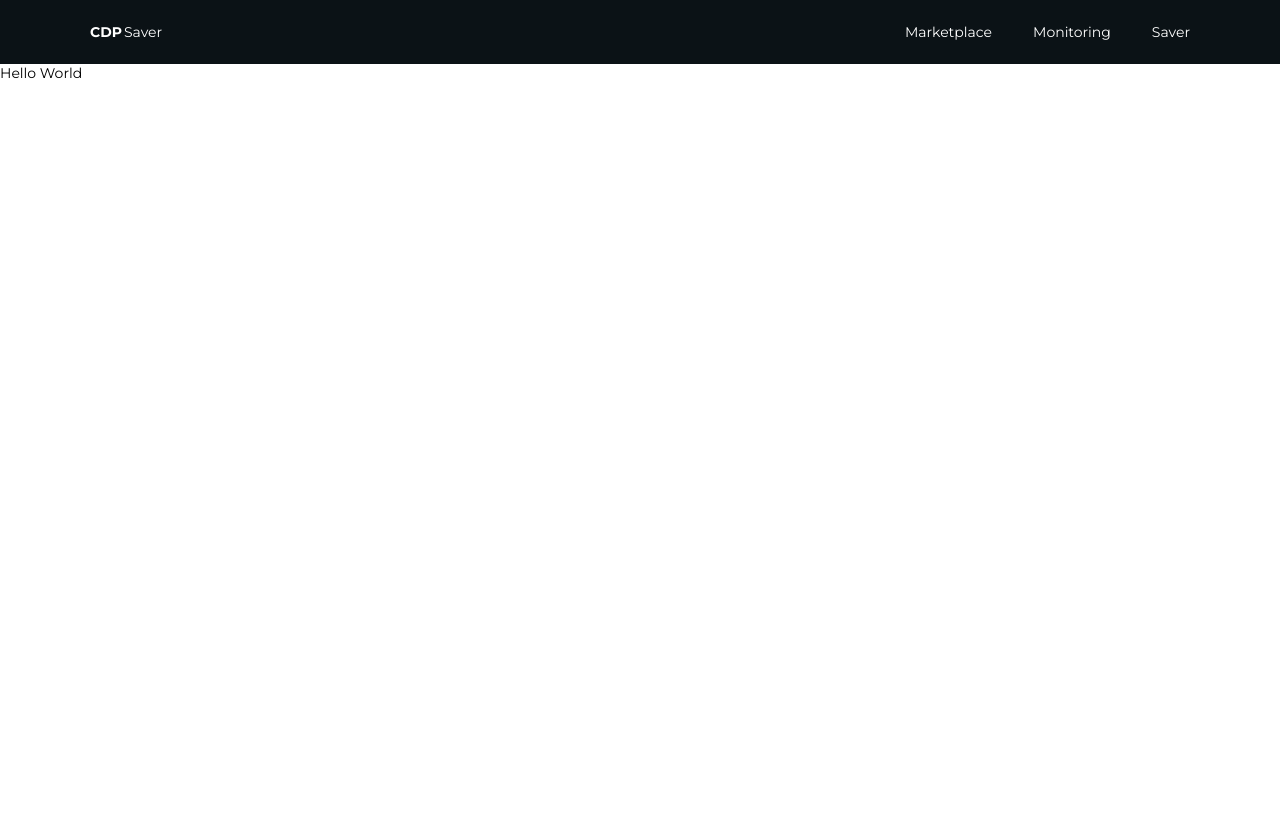
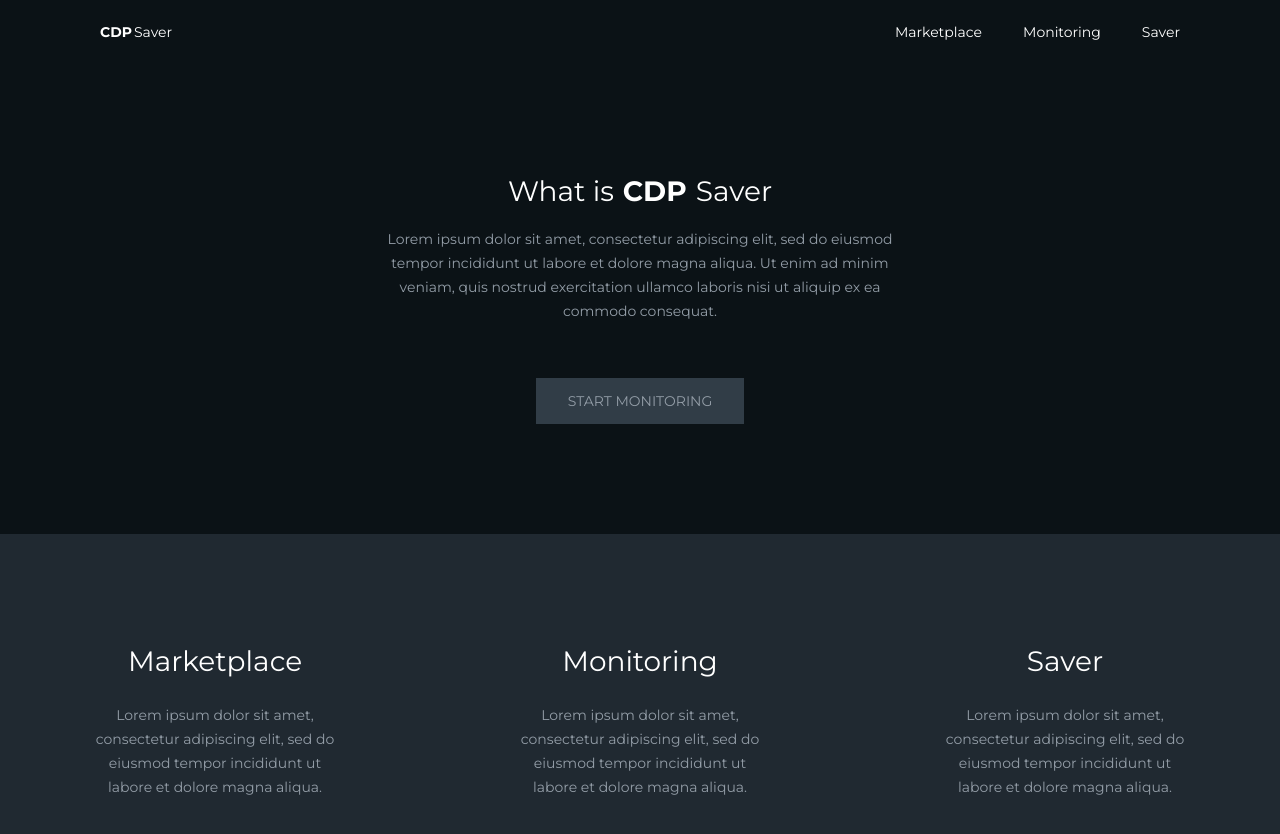
Before and after one commit to Alexintosh/cdpsaver, a React app in the folder client/: page / in a window 1280 px wide. Shown: the top 834 px of the page. Before the commit the page ends 800 px from the top, so only its background shows below. Built offline with nearby package versions, Linux system fonts and the light colour scheme.

Commit message:
Add HomePage sections.

```diff
--- a/client/src/common/buttons.scss
+++ b/client/src/common/buttons.scss
@@ -3,91 +3,19 @@
 @import "../common/variables";
 
 .button {
+  display: inline-flex;
+  align-items: center;
+  justify-content: center;
   border: none;
   cursor: pointer;
-  font-weight: bold;
-  color: black;
-  padding: 15px 30px;
+  padding: 14px 32px;
   font-size: $font-size-regular;
-  transition: all 0.2s;
-  background: none;
-  text-decoration: underline;
+  @include hover-transition;
+  background: $dark-gray;
+  color: $gray;
   text-align: center;
-  display: flex;
-  align-items: center;
-  justify-content: center;
-
-  &:focus {
-    outline: 0;
-    box-shadow: 0 0 0 1px #2684FF;
-  }
-
-  &:disabled, &:disabled.danger {
-    cursor: not-allowed;
-    color: $darker-gray;
-
-    &:hover {
-      cursor: not-allowed;
-      color: $darker-gray;
-      background-color: inherit;
-    }
-  }
-
-  &.button-submit {
-    background-color: $yellow;
-    text-decoration: none;
-
-    &:disabled {
-      opacity: 0.6;
-      color: black;
-
-      &:hover { background-color: $yellow }
-    }
-
-    &:hover:not(:disabled) {
-      color: black;
-      background-color: lighten($yellow, 10);
-    }
-  }
-
-  &.danger {
-    background-color: #f34949;
-
-    &:hover {
-      background-color: lighten(#f34949, 10);
-    }
-  }
-
-  &.white {
-    text-decoration: none;
-    background-color: white;
-    border-bottom: 1px solid $gray;
-  }
 
   &:hover {
-    color: lighten(black, 70);
-  }
-
-  &.submit-secondary {
-    text-decoration: none;
-    border: 1px solid $yellow;
-  }
-
-  &.button-round {
-    font-size: 25px;
-    width: 60px;
-    height: 60px;
-    border-radius: 50%;
-    background: $yellow;
-    color: black;
-    box-shadow: 0 20px 20px rgba(0, 0, 0, 0.1);
-    text-decoration: none;
-    @include flex-center;
-    @include hover-transition;
-
-    &:hover:not(:disabled) {
-      color: black;
-      background-color: lighten($yellow, 10);
-    }
+    background: lighten($dark-gray, 10);
   }
 }
--- a/client/src/common/colors.scss
+++ b/client/src/common/colors.scss
@@ -1 +1,4 @@
 $very-dark-gray: #0B1216;
+$darker-gray: #202931;
+$dark-gray: #313D47;
+$gray: #939DA7;
--- a/client/src/common/text.scss
+++ b/client/src/common/text.scss
@@ -3,6 +3,7 @@
 $main-font: 'Montserrat', sans-serif;
 
 //FONT SIZES ( 1rem = 10px )
+$font-size-title: 2.8rem;
 $font-size-giant: 2.2rem;
 $font-size-extra-large: 2rem;
 $font-size-large: 1.8rem;
--- a/client/src/components/App/Routes.jsx
+++ b/client/src/components/App/Routes.jsx
@@ -3,7 +3,7 @@ import { connect, Provider } from 'react-redux';
 import PropTypes from 'prop-types';
 import { BrowserRouter, Route, Switch } from 'react-router-dom';
 import Header from '../Header/Header';
-import Homepage from '../HomePage/Homepage';
+import HomePage from '../HomePage/HomePage';
 import MarketplacePage from '../MarketplacePage/MarketplacePage';
 import SaverPage from '../SaverPage/SaverPage';
 import NotifierPage from '../NotifierPage/NotifierPage';
@@ -22,7 +22,7 @@ class RoutesWrapper extends Component {
             <Header />
 
             <Switch>
-              <Route exact path="/" component={Homepage} />
+              <Route exact path="/" component={HomePage} />
               <Route path="/marketplace" component={MarketplacePage} />
               <Route path="/saver" component={SaverPage} />
               <Route path="/notifier" component={NotifierPage} />
--- a/client/src/components/Header/Header.jsx
+++ b/client/src/components/Header/Header.jsx
@@ -5,7 +5,7 @@ import './Header.scss';
 
 const Header = () => (
   <div className="header-wrapper">
-    <div className=" width-container">
+    <div className="width-container">
       <Link className="logo-wrapper" to="/">
         <span>CDP</span>
         Saver
--- a/client/src/components/Header/Header.scss
+++ b/client/src/components/Header/Header.scss
@@ -16,6 +16,7 @@
   }
 
   .width-container {
+    padding: 0 10px;
     display: flex;
     align-items: center;
     justify-content: space-between;
--- a/client/src/components/HomePage/HomePage.jsx
+++ b/client/src/components/HomePage/HomePage.jsx
@@ -1,7 +1,59 @@
 import React from 'react';
 
+import './HomePage.scss';
+
 const HomePage = () => (
-  <div>Hello World</div>
+  <div className="homepage-wrapper">
+
+    <div className="section first-section">
+      <div className="width-container">
+        <div className="section-title">
+          What is
+          <span>CDP</span>
+          Saver
+        </div>
+
+        <div className="section-text">
+          Lorem ipsum dolor sit amet, consectetur adipiscing elit, sed do eiusmod tempor incididunt ut labore et
+          dolore magna aliqua. Ut enim ad minim veniam, quis nostrud exercitation ullamco laboris nisi ut aliquip ex
+          ea commodo consequat.
+        </div>
+
+        <div className="button">Start monitoring</div>
+      </div>
+    </div>
+
+    <div className="section features-section">
+      <div className="width-container">
+        <div className="section-box">
+          <div className="section-title">Marketplace</div>
+
+          <div className="section-text">
+            Lorem ipsum dolor sit amet, consectetur adipiscing elit, sed do eiusmod tempor
+            incididunt ut labore et dolore magna aliqua.
+          </div>
+        </div>
+
+        <div className="section-box">
+          <div className="section-title">Monitoring</div>
+
+          <div className="section-text">
+            Lorem ipsum dolor sit amet, consectetur adipiscing elit, sed do eiusmod tempor
+            incididunt ut labore et dolore magna aliqua.
+          </div>
+        </div>
+
+        <div className="section-box">
+          <div className="section-title">Saver</div>
+
+          <div className="section-text">
+            Lorem ipsum dolor sit amet, consectetur adipiscing elit, sed do eiusmod tempor
+            incididunt ut labore et dolore magna aliqua.
+          </div>
+        </div>
+      </div>
+    </div>
+  </div>
 );
 
 HomePage.propTypes = {};
--- a/client/src/components/HomePage/HomePage.scss
+++ b/client/src/components/HomePage/HomePage.scss
@@ -0,0 +1,67 @@
+@import "../../common/colors";
+@import "../../common/text";
+@import "../../common/variables";
+@import "../../common/buttons";
+
+.homepage-wrapper {
+  .section {
+    background: $very-dark-gray;
+    padding: 110px 0;
+
+    .section-title {
+      color: white;
+      font-size: $font-size-title;
+      text-align: center;
+
+      span {
+        text-transform: uppercase;
+        font-weight: $font-weight-bold;
+        margin: 0 9px;
+      }
+    }
+
+    .section-text {
+      text-align: center;
+      color: $gray;
+      line-height: 24px;
+    }
+
+    .button {
+      text-transform: uppercase;
+    }
+
+    &.first-section {
+
+      .width-container {
+        @include flex-center;
+        flex-direction: column;
+      }
+
+      .section-title {
+        margin-bottom: 19px;
+      }
+
+      .section-text {
+        max-width: 534px;
+        margin-bottom: 55px;
+      }
+    }
+
+    &.features-section {
+      background: $darker-gray;
+
+      .width-container {
+        @include flex-center;
+        justify-content: space-between;
+      }
+
+      .section-box {
+        max-width: 250px;
+
+        .section-title {
+          margin-bottom: 25px;
+        }
+      }
+    }
+  }
+}
```
